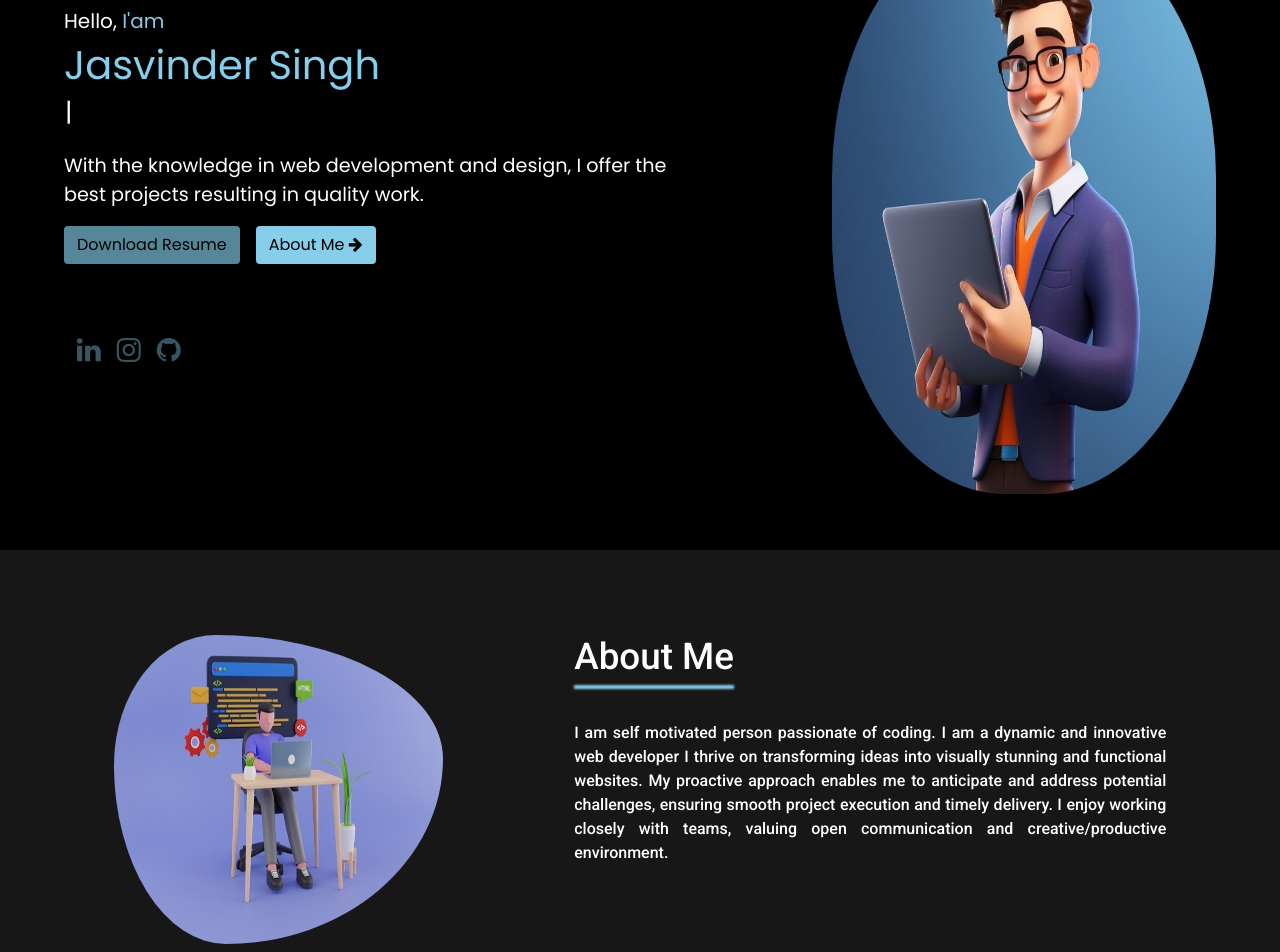
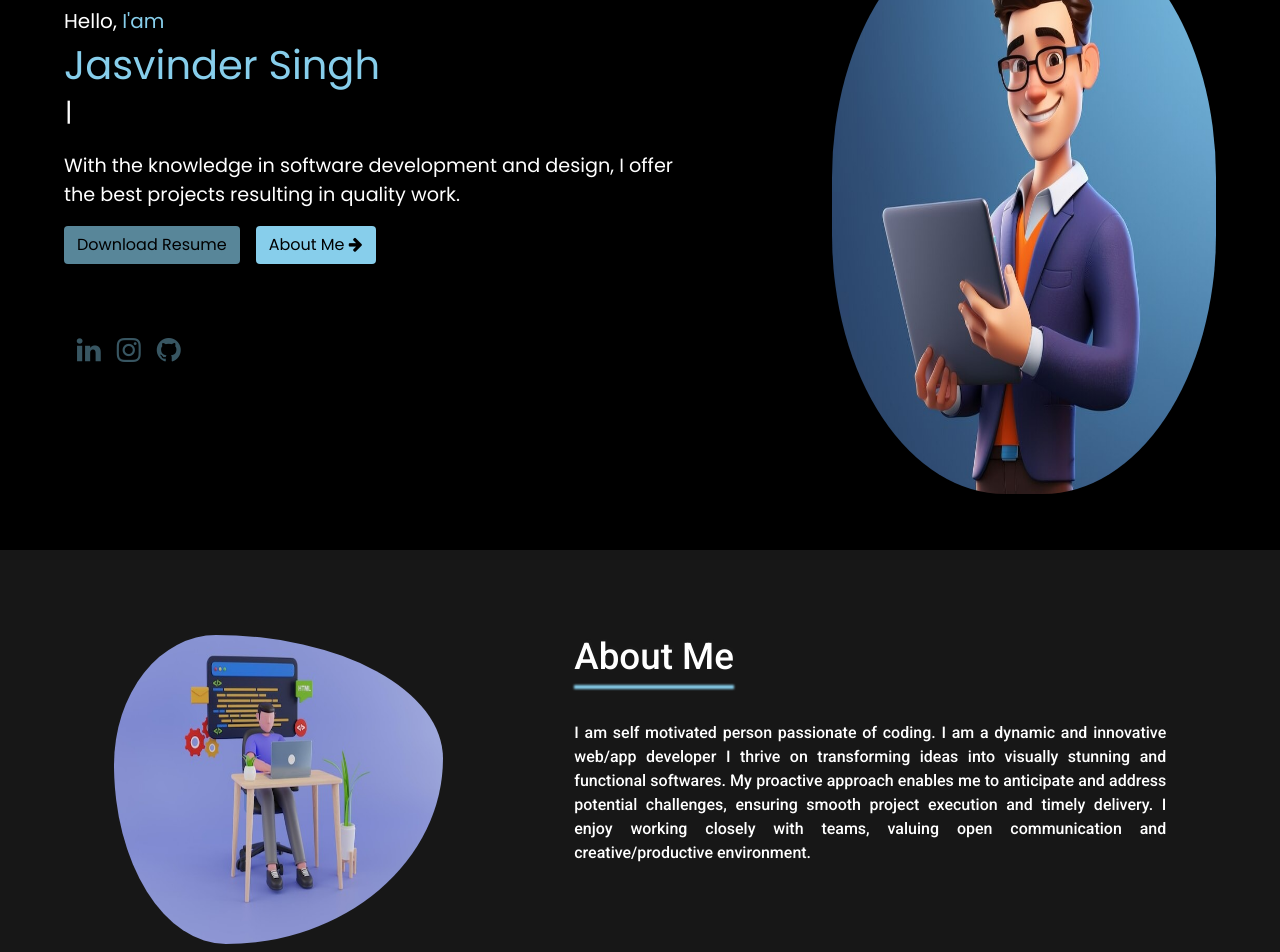
Before and after one commit to singhJasvinder101/Portfolio_frontend, a React (Vite) app: page / in a window 1280 px wide. Shown: the part 240-1192 px from the top of the page. Built offline with nearby package versions, Linux system fonts and the light colour scheme; no server answers; a web font is replaced by a local one.

Commit message:
about me changes

```diff
--- a/src/HomePage.jsx
+++ b/src/HomePage.jsx
@@ -42,8 +42,8 @@ const HomePage = () => {
                                     animate={aboutMeSectionisInView ? { opacity: 1, y: 0, transition: { duration: 0.3 } } : {}}
                                 >About Me</motion.h2>
                                 <p>
-                                    I am self motivated person passionate of coding. I am a dynamic and innovative web developer
-                                    I thrive on transforming ideas into visually stunning and functional websites. My proactive
+                                    I am self motivated person passionate of coding. I am a dynamic and innovative web/app developer
+                                    I thrive on transforming ideas into visually stunning and functional softwares. My proactive
                                     approach enables me to anticipate and address potential challenges, ensuring smooth project
                                     execution and timely delivery. I enjoy working closely with teams,
                                     valuing open communication and creative/productive environment.
--- a/src/components/HeroContent.jsx
+++ b/src/components/HeroContent.jsx
@@ -68,7 +68,7 @@ const HeroContent = () => {
                             }}
                         />
                     </h4>
-                    <p className="pt-3">With the knowledge in web development and design, I offer the best projects resulting in
+                    <p className="pt-3">With the knowledge in software development and design, I offer the best projects resulting in
                         quality
                         work.</p>
                     <button disabled href='' className="btn" download>Download Resume</button>
```
